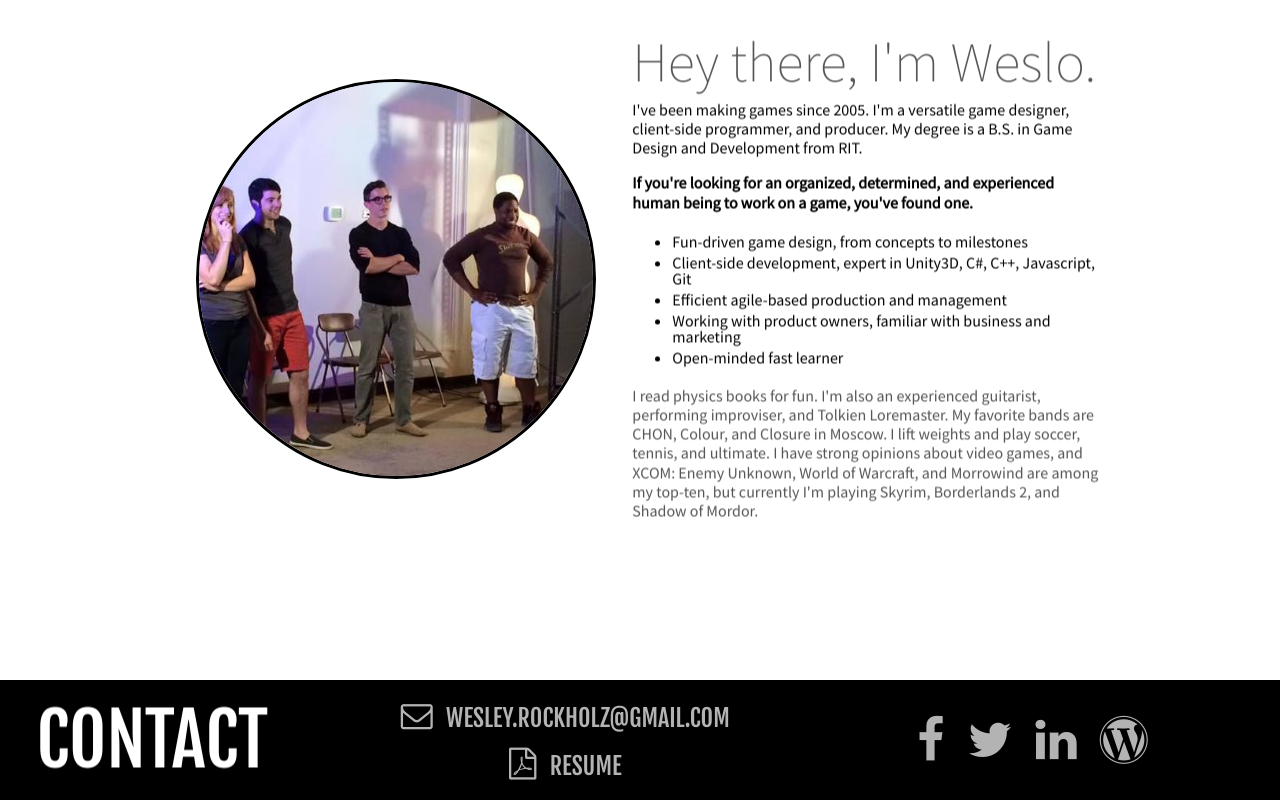
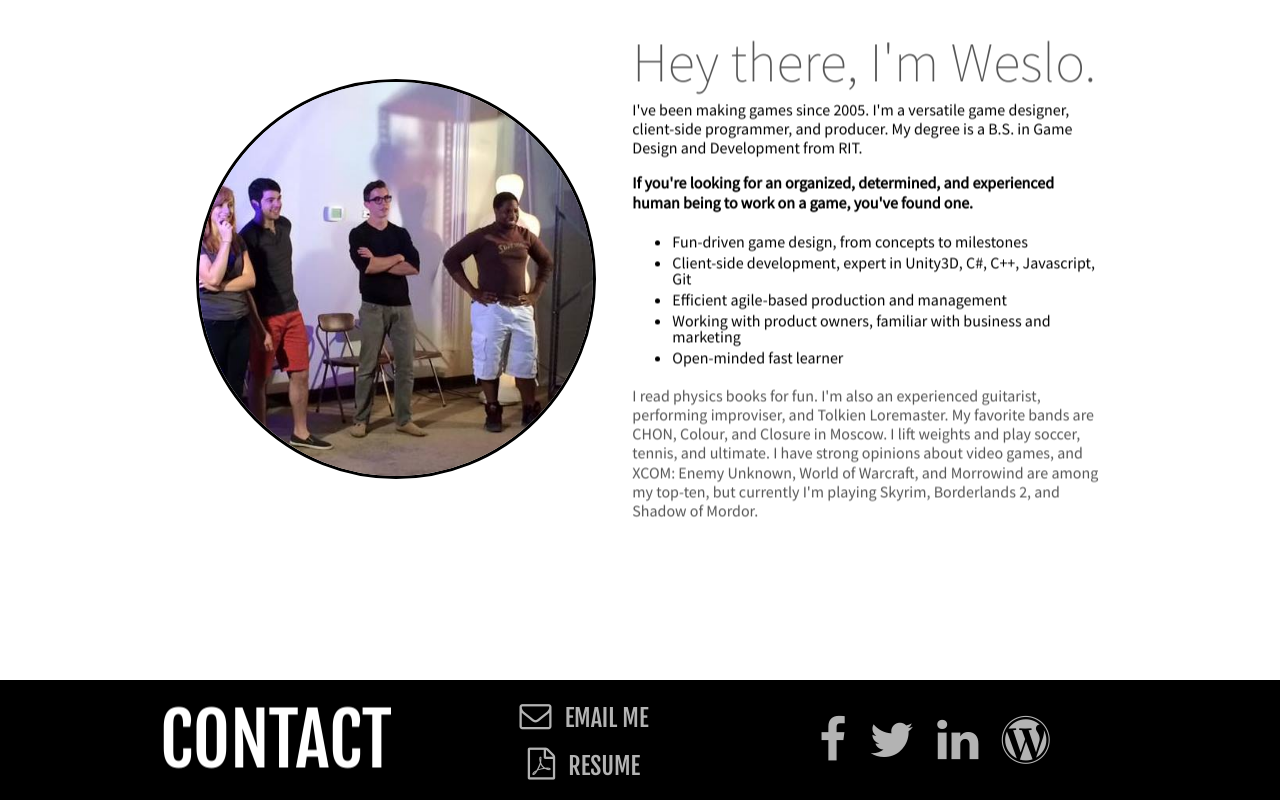
Before and after one commit to weslo/weslo.github.io, a website: page index.html in a window 1280 px wide. Shown: the part 4920-5720 px from the top of the page. Drawn offline with nearby package versions, Linux system fonts and the light colour scheme.

Commit message:
update layout for contact section

```diff
--- a/index.html
+++ b/index.html
@@ -420,9 +420,9 @@
 
       <!-- CONTACT SECTION -->
 
-      <section id="contact" class="section group">
+      <section id="contact" class="hero section group">
 
-        <div class="hero section-heading section group">
+        <div class="section-heading section group">
           <div class="vertical-center col span_3_of_12">
             <div>
               <h1>Contact</h1>
@@ -433,7 +433,7 @@
               <div>
                 <a href="mailto:wesley.rockholz@gmail.com">
                   <span class="fa fa-envelope-o fa-2x"></span>
-                  <span class="email">wesley.rockholz@gmail.com</span>
+                  <span class="email">Email Me</span>
                 </a>
               </div>
               <br/>
```
